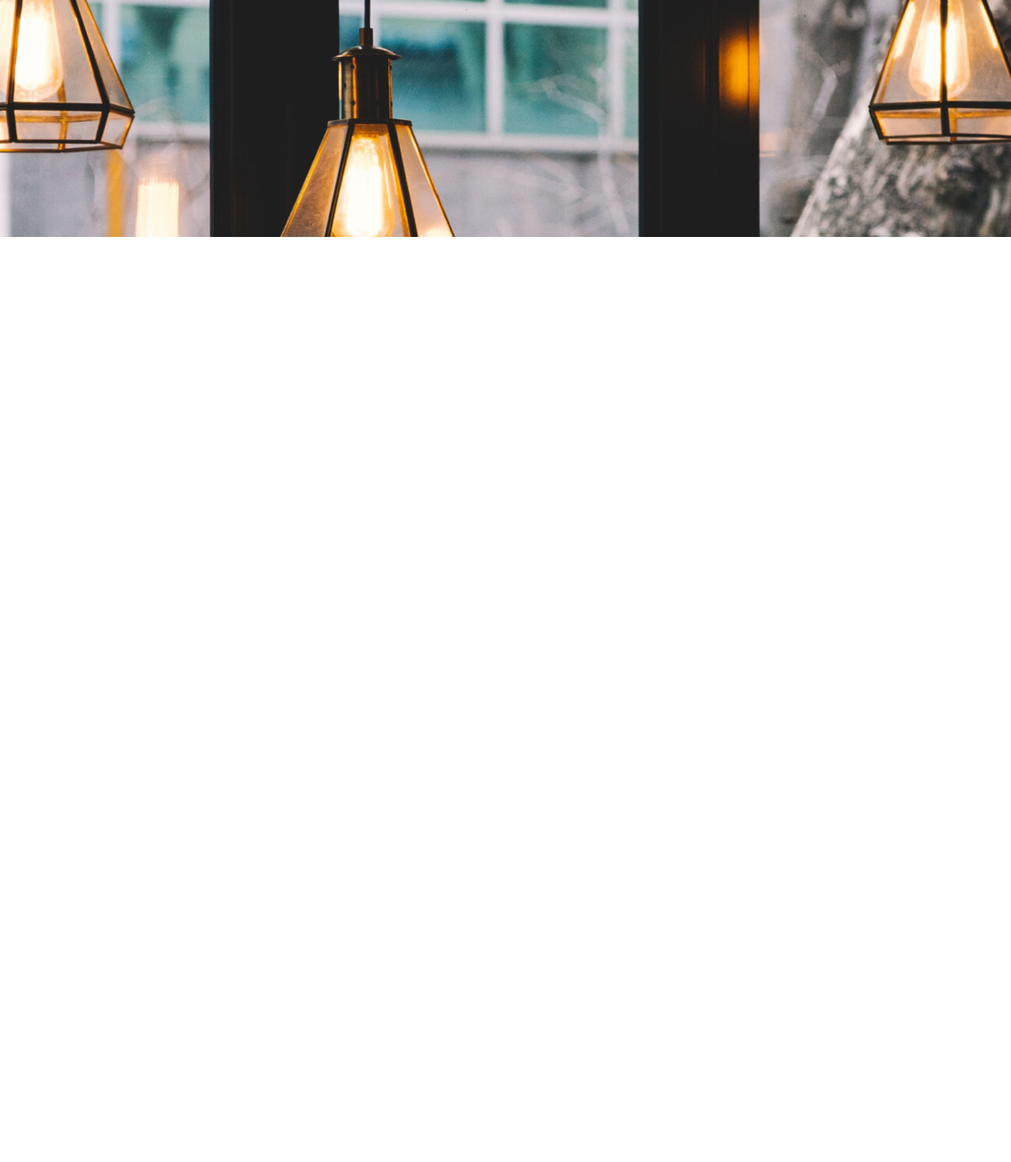
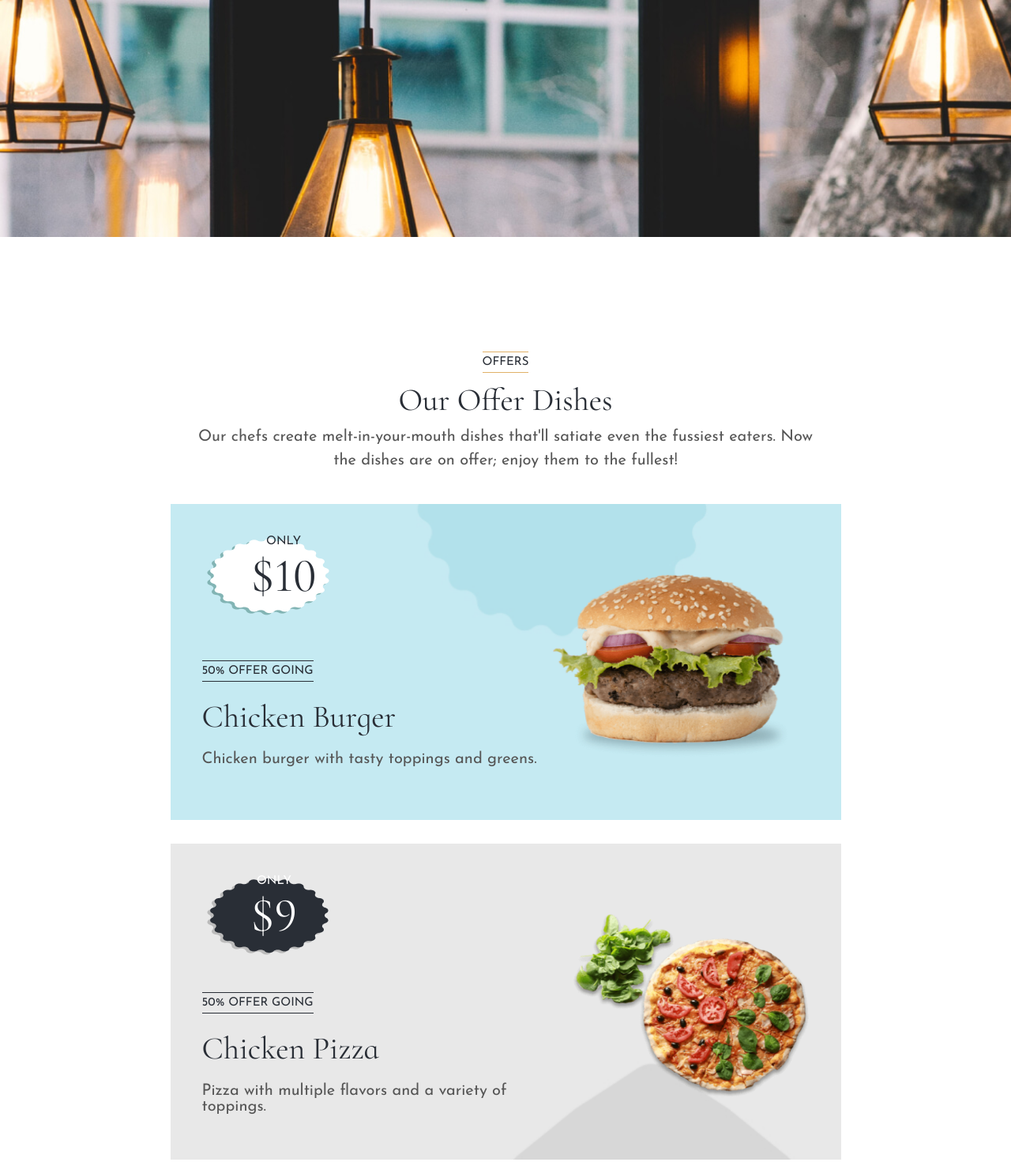
Before and after one commit to AlinaT2006/TasteEat, a plain HTML site: page index.html in a window 1280 px wide. Shown: the part 4861-6332 px from the top of the page at 79% size. Before the commit the page ends 5161 px from the top, so only its background shows below. Drawn offline with Linux system fonts and the light colour scheme.

Commit message:
bad offers

```diff
--- a/index.html
+++ b/index.html
@@ -388,6 +388,70 @@
       </div>
       <div class="testimonial__banner"></div>
     </div>
+    <div class="offers">
+      <div class="container">
+        <div class="offers__wrap">
+          <div class="offers__title">OFFERS</div>
+          <div class="offers__wrap-desc">
+            <h2 class="offers__wrap-desc-title">Our Offer Dishes</h2>
+            <p class="offers__wrap-desc-text">
+              Our chefs create melt-in-your-mouth dishes that'll satiate even
+              the fussiest eaters. Now the dishes are on offer; enjoy them to
+              the fullest!
+            </p>
+          </div>
+          <div class="offers__wrap-cards">
+            <!-- card start -->
+            <div class="offers__card1">
+              <div class="offers__card-desc">
+                <div class="offer__card-cost">
+                  <p class="cost__pos1">ONLY</p>
+                  <p class="cost__pos2">$10</p>
+                </div>
+                <img src="./img/costcloud1.png" alt="" class="cost__img" />
+                <div class="offers__desc-describe">
+                  <p class="offers__card-desc_seil">50% OFFER GOING</p>
+                  <h3 class="offers__card-desc_name">Chicken Burger</h3>
+                  <p class="offers__card-desc_text">
+                    Chicken burger with tasty toppings and greens.
+                  </p>
+                </div>
+              </div>
+              <img
+                src="./img/offerimg1.png"
+                alt="Chicken Burger"
+                class="offers__card-img"
+              />
+            </div>
+            <!-- card end -->
+
+            <!-- card start -->
+            <div class="offers__card2">
+              <div class="offers__card-desc">
+                <div class="offer__card-cost">
+                  <p class="cost__pos3">ONLY</p>
+                  <p class="cost__pos4">$9</p>
+                </div>
+                <img src="./img/costcloud2.png" alt="" class="cost__img" />
+                <div class="offers__desc-describe">
+                  <p class="offers__card-desc_seil">50% OFFER GOING</p>
+                  <h3 class="offers__card-desc_name">Chicken Pizza</h3>
+                  <p class="offers__card-desc_text">
+                    Pizza with multiple flavors and a variety of toppings.
+                  </p>
+                </div>
+              </div>
+              <img
+                src="./img/pizza.png"
+                alt="Chicken Pizza"
+                class="offers__card-img"
+              />
+            </div>
+            <!-- card end -->
+          </div>
+        </div>
+      </div>
+    </div>
 
     <script src="./script.js"></script>
   </body>
--- a/styles/main.css
+++ b/styles/main.css
@@ -6,3 +6,4 @@
 @import url(./story.css);
 @import url(./menu.css);
 @import url(./testimonial.css);
+@import url(./offers.css);
--- a/styles/menu.css
+++ b/styles/menu.css
@@ -12,8 +12,6 @@
   border-bottom: 1px solid #e1b168;
   width: fit-content;
   padding: 5px 0;
-  border-left: none;
-  border-right: none;
   margin-bottom: 10px;
 }
 
@@ -137,7 +135,6 @@
   left: 105%;
 }
 
-
 @media screen and (max-width: 1380px) {
   .cost {
     right: -40%;
@@ -151,7 +148,6 @@
   .cost {
     right: 5%;
     top: 100%;
-
   }
   .menu__wrap-right_desc::after {
     width: 0;
@@ -195,17 +191,12 @@
   }
 }
 
-
-
 @media screen and (max-width: 480px) {
   .menu__wrap-right_desc::after {
-        width: 0;
+    left: 40%;
   }
   .cost {
-        border-radius: 50%;
-        border: 2px solid #292E36;
-        right: 53%;
-        left: 30%;
+    left: 60%;
   }
   .menu__wrap-right_desc-title {
     text-align: center;
@@ -214,3 +205,9 @@
     text-align: center;
   }
 }
+
+@media screen and (max-width: 380px) {
+  .menu__wrap-right_desc::after {
+    left: 35%;
+  }
+}
--- /dev/null
+++ b/styles/offers.css
@@ -0,0 +1,222 @@
+.offers {
+  background: #ffffff;
+  padding: 145px 0 125px;
+}
+
+.offers__title {
+  font-family: "Josefin Sans";
+  font-size: 15px;
+  font-weight: 400;
+  color: #292e36;
+  border-top: 1px solid #e1b168;
+  border-bottom: 1px solid #e1b168;
+  width: fit-content;
+  padding: 5px 0;
+  margin-bottom: 10px;
+}
+
+.offers__wrap {
+  display: flex;
+  flex-direction: column;
+  align-items: center;
+  justify-content: center;
+}
+
+.offers__wrap-desc {
+  display: flex;
+  flex-direction: column;
+  gap: 8px;
+  align-items: center;
+}
+
+.offers__wrap-desc-title {
+  font-family: "Cormorant Infant";
+  font-size: 2.5rem; /* 40px */
+  font-weight: 400;
+  color: #292e36;
+}
+
+.offers__wrap-desc-text {
+  font-family: "Josefin Sans";
+  font-size: 20px;
+  font-weight: 400;
+  color: #555555;
+  max-width: 800px;
+  width: 100%;
+  line-height: 30px;
+  text-align: center;
+}
+
+.offers__wrap-cards {
+  display: grid;
+  grid-template-columns: repeat(2, 1fr);
+  grid-column-gap: 30px;
+  margin-top: 40px;
+  grid-auto-rows: 400px;
+}
+
+/* Объединение стилей для карт */
+.offers__card1,
+.offers__card2 {
+  padding: 50px 40px 40px;
+  display: flex;
+  align-items: center;
+  position: relative;
+  background-position: top center;
+  background-size: cover;
+  background-repeat: no-repeat;
+}
+
+.offers__card1 {
+  background-image: url(../img/card1bg.png);
+}
+
+.offers__card2 {
+  background-image: url(../img/card2bg.png);
+}
+
+.offers__card-img {
+  max-width: 300px;
+  height: 232px;
+  width: 100%;
+}
+
+.offers__card-img img {
+  width: 100%;
+}
+
+.offer__card-cost {
+  display: flex;
+  flex-direction: column;
+  position: absolute;
+  top: 40px;
+  left: 12%;
+  z-index: 1;
+  text-align: center;
+}
+
+.cost__img {
+  position: absolute;
+  top: 40px;
+  z-index: 0;
+}
+
+.cost__img img {
+  width: 100%;
+}
+
+.cost__pos1,
+.cost__pos3 {
+  font-family: "Josefin Sans";
+  font-size: 15px;
+  font-weight: 400;
+}
+
+.cost__pos1 {
+  color: #292e36;
+}
+
+.cost__pos3 {
+  color: #ffffff;
+}
+
+.cost__pos2,
+.cost__pos4 {
+  font-family: "Cormorant Infant";
+  font-size: 60px;
+  font-weight: 400;
+}
+
+.cost__pos2 {
+  color: #292e36;
+}
+
+.cost__pos4 {
+  color: #ffffff;
+}
+
+.offers__card-desc_seil {
+  font-family: "Josefin Sans";
+  font-size: 15px;
+  font-weight: 400;
+  color: #292e36;
+  border-top: 1px solid #292e36;
+  border-bottom: 1px solid #292e36;
+  padding: 5px 0;
+  width: fit-content;
+}
+
+.offers__card-desc_name {
+  font-family: "Cormorant Infant";
+  font-size: 2.5rem; /* 40px */
+  font-weight: 400;
+  color: #292e36;
+  white-space: nowrap;
+}
+
+.offers__card-desc_text {
+  font-family: "Josefin Sans";
+  font-size: 20px;
+  font-weight: 400;
+  color: #555555;
+}
+
+.offers__desc-describe {
+  display: flex;
+  flex-direction: column;
+  gap: 20px;
+}
+
+.offers__card-desc {
+  display: flex;
+  margin: 120px 20px 0 0;
+}
+
+/* Медиазапросы для адаптации */
+@media screen and (max-width: 1280px) {
+  .offers__wrap-cards {
+    grid-template-columns: 1fr;
+    grid-row-gap: 30px;
+  }
+}
+
+@media screen and (max-width: 658px) {
+  .offers__card-img {
+    height: 150px;
+    margin-bottom: 200px;
+  }
+  .offers__card-desc {
+    margin-right: 0;
+    max-width: 120px;
+    margin-top: 40px;
+  }
+  .cost__img {
+    max-width: 70px;
+  }
+  .cost__pos2 {
+    font-size: 30px;
+  }
+  .cost__pos4 {
+    font-size: 30px;
+  }
+}
+
+@media screen and (max-width: 390px) {
+  .offers__card-img {
+    max-width: 110px;
+    height: 100px;
+  }
+  .offers__card-desc_name {
+    font-size: 25px;
+  }
+  .offers__card-desc_text {
+    font-size: 15px;
+  }
+  .offers__card1,
+  .offers__card2 {
+    padding: 20px;
+  }
+  .offers__card-desc_seil {
+    text-wrap: nowrap;
+  }
+}
--- a/styles/testimonial.css
+++ b/styles/testimonial.css
@@ -12,8 +12,6 @@
   border-bottom: 1px solid #e1b168;
   width: fit-content;
   padding: 5px 0;
-  border-left: none;
-  border-right: none;
   margin-bottom: 10px;
 }
 
```
Also changed, not shown: img/card1bg.png (added), img/card2bg.png (added), img/costcloud1.png (added), img/costcloud2.png (added), img/offerimg1.png (added), img/pizza.png (added). Lines whose indentation alone changed are shown as unchanged.
